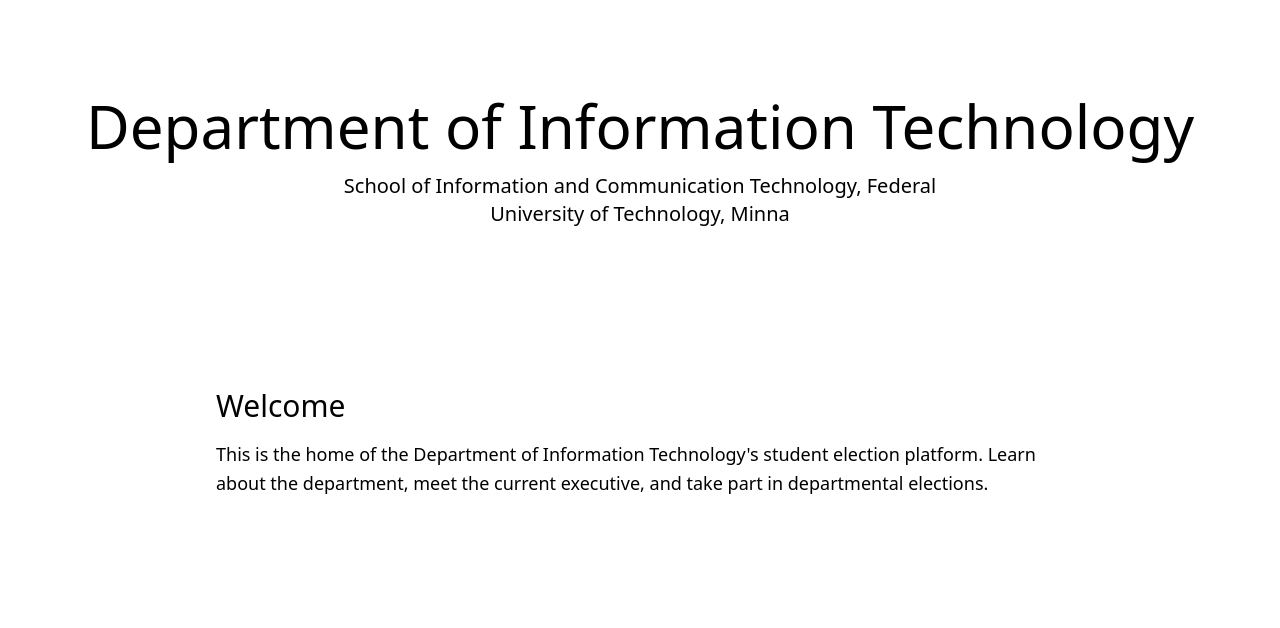
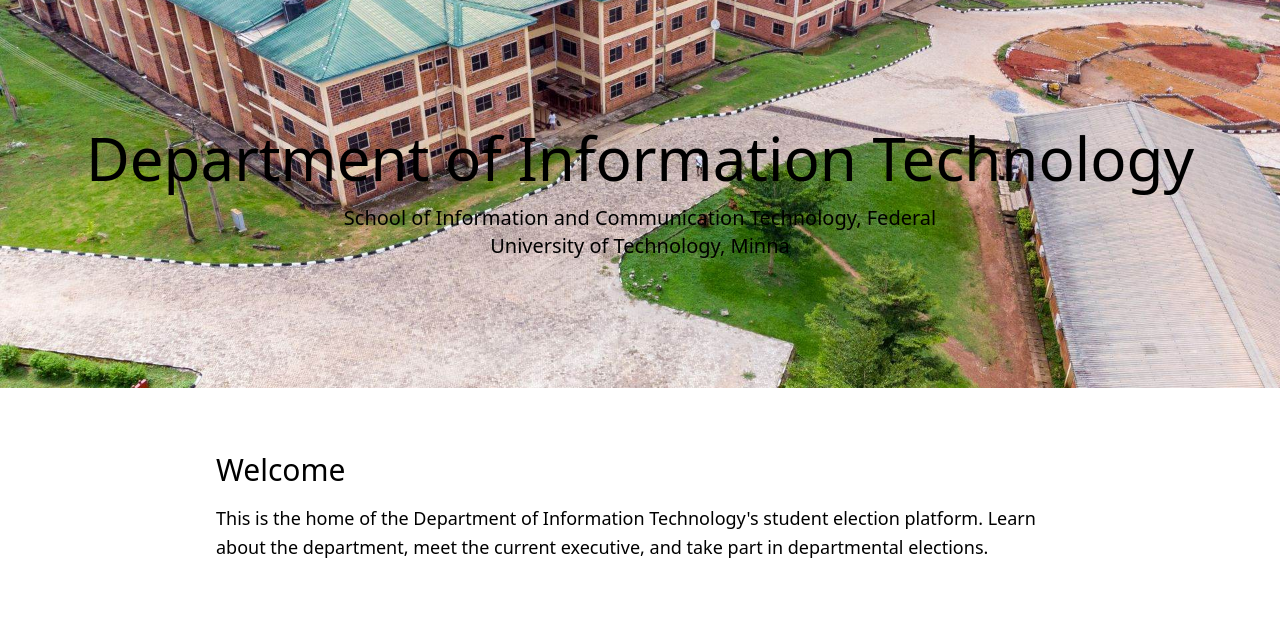
Before and after one commit to ultimatefaloe/naift_web_app, a Django app: page / in a window 1280 px wide. Shown: the part 81-709 px from the top of the page. Run offline with Django 5.2, Linux system fonts and the light colour scheme; some libraries are stand-ins or nearby versions.

Commit message:
Add section imagery and accent animations to bring pages to life
- Hero, About, Academics, and Current Executive pages each get a
  real photo (free-licensed from Pexels, diverse/African
  representation, two shot in Nigeria) instead of plain text blocks.
- Hero background uses a purple gradient overlay so heading text
  stays readable against the photo.
- AOS zoom-in on each image as it scrolls into view.
- New small accent animations: logo spin on hover, Vote CTA bounce
  (reserved for small UI elements rather than the photos themselves,
  to keep the institutional site from looking gimmicky).

Co-Authored-By: Claude Sonnet 5 <noreply@anthropic.com>

```diff
--- a/core/templates/core/about.html
+++ b/core/templates/core/about.html
@@ -1,10 +1,13 @@
 {% extends "core/base.html" %}
+{% load static %}
 
 {% block title %}About · NAIFT{% endblock %}
 
 {% block content %}
 <section class="px-6 py-16 max-w-4xl mx-auto" data-aos="fade-up">
     <h1 class="font-display text-4xl text-brand-purple mb-8">About</h1>
+
+    <img src="{% static 'image/about-classroom.jpg' %}" alt="Students studying together on campus" class="w-full h-64 md:h-80 object-cover rounded-lg shadow-lg mb-8" data-aos="zoom-in">
 
     <h2 class="font-display text-2xl text-brand-black mb-3">School of Information and Communication Technology (SICT)</h2>
     <p class="text-lg leading-relaxed mb-6">
--- a/core/templates/core/academics.html
+++ b/core/templates/core/academics.html
@@ -1,10 +1,13 @@
 {% extends "core/base.html" %}
+{% load static %}
 
 {% block title %}Academics · NAIFT{% endblock %}
 
 {% block content %}
 <section class="px-6 py-16 max-w-4xl mx-auto" data-aos="fade-up">
     <h1 class="font-display text-4xl text-brand-purple mb-8">Academics</h1>
+
+    <img src="{% static 'image/academics-coding.jpg' %}" alt="Student coding on a laptop" class="w-full h-64 md:h-80 object-cover rounded-lg shadow-lg mb-8" data-aos="zoom-in">
 
     <h2 class="font-display text-2xl text-brand-black mb-3">Programme Philosophy</h2>
     <p class="text-lg leading-relaxed mb-8">
--- a/core/templates/core/base.html
+++ b/core/templates/core/base.html
@@ -14,8 +14,8 @@
 <body class="bg-brand-white text-brand-black font-body">
     <header class="flex items-center justify-between px-6 py-4 border-b border-brand-black/10">
         <div class="flex items-center gap-3">
-            <img src="{% static 'image/ift_logo.jpeg' %}" alt="Department of Information Technology logo" class="h-12 w-12 rounded-full object-cover">
-            <img src="{% static 'image/fut.jpeg' %}" alt="Federal University of Technology Minna logo" class="h-12 w-12 rounded-full object-cover">
+            <img src="{% static 'image/ift_logo.jpeg' %}" alt="Department of Information Technology logo" class="h-12 w-12 rounded-full object-cover logo-spin-hover">
+            <img src="{% static 'image/fut.jpeg' %}" alt="Federal University of Technology Minna logo" class="h-12 w-12 rounded-full object-cover logo-spin-hover">
             <span class="font-display text-xl text-brand-purple">NAIFT</span>
         </div>
         <nav class="flex items-center gap-6 font-body">
@@ -23,7 +23,7 @@
             <a href="{% url 'core:about' %}" class="hover:text-brand-purple">About</a>
             <a href="{% url 'core:academics' %}" class="hover:text-brand-purple">Academics</a>
             <a href="{% url 'executives:current' %}" class="hover:text-brand-purple">Executive</a>
-            <a href="#" class="bg-brand-purple text-brand-white px-4 py-2 rounded-full hover:opacity-90">Vote</a>
+            <a href="#" class="cta-bounce bg-brand-purple text-brand-white px-4 py-2 rounded-full hover:opacity-90">Vote</a>
         </nav>
     </header>
 
--- a/core/templates/core/home.html
+++ b/core/templates/core/home.html
@@ -1,11 +1,16 @@
 {% extends "core/base.html" %}
+{% load static %}
 
 {% block title %}Home · NAIFT{% endblock %}
 
 {% block content %}
-<section class="bg-brand-purple text-brand-white px-6 py-24 text-center" data-aos="fade-up">
-    <h1 class="font-display text-4xl md:text-6xl mb-4">Department of Information Technology</h1>
-    <p class="text-lg md:text-xl max-w-2xl mx-auto">School of Information and Communication Technology, Federal University of Technology, Minna</p>
+<section class="relative overflow-hidden text-brand-white text-center" data-aos="zoom-in">
+    <div class="absolute inset-0 bg-cover bg-center" style="background-image: url('{% static 'image/hero-campus.jpg' %}');"></div>
+    <div class="absolute inset-0 bg-gradient-to-b from-brand-purple/70 via-brand-purple/60 to-brand-black/75"></div>
+    <div class="relative px-6 py-32">
+        <h1 class="font-display text-4xl md:text-6xl mb-4">Department of Information Technology</h1>
+        <p class="text-lg md:text-xl max-w-2xl mx-auto">School of Information and Communication Technology, Federal University of Technology, Minna</p>
+    </div>
 </section>
 
 <section class="px-6 py-16 max-w-4xl mx-auto" data-aos="fade-up">
--- a/executives/templates/executives/current.html
+++ b/executives/templates/executives/current.html
@@ -1,9 +1,12 @@
 {% extends "core/base.html" %}
+{% load static %}
 
 {% block title %}Current Executive · NAIFT{% endblock %}
 
 {% block content %}
 <section class="px-6 py-16 max-w-5xl mx-auto" data-aos="fade-up">
+    <img src="{% static 'image/executives-graduation.jpg' %}" alt="University graduation ceremony" class="w-full h-56 md:h-72 object-cover rounded-lg shadow-lg mb-8" data-aos="zoom-in">
+
     <h1 class="font-display text-4xl text-brand-purple mb-8">Current Executive</h1>
 
     {% regroup executives by session as session_list %}
```
Also changed, not shown: theme/static_src/src/styles.css (+23 -0 lines), static/image/about-classroom.jpg (added), static/image/academics-coding.jpg (added), static/image/executives-graduation.jpg (added), static/image/hero-campus.jpg (added).
